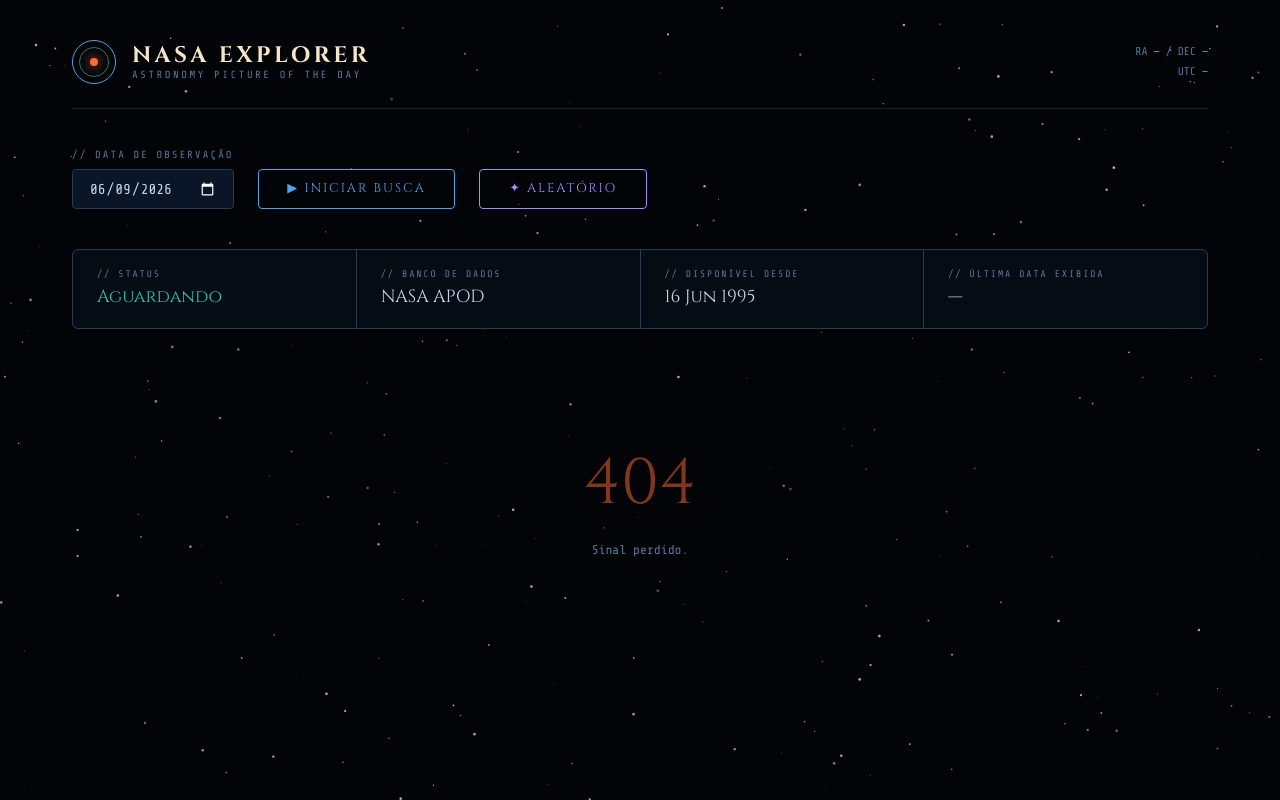
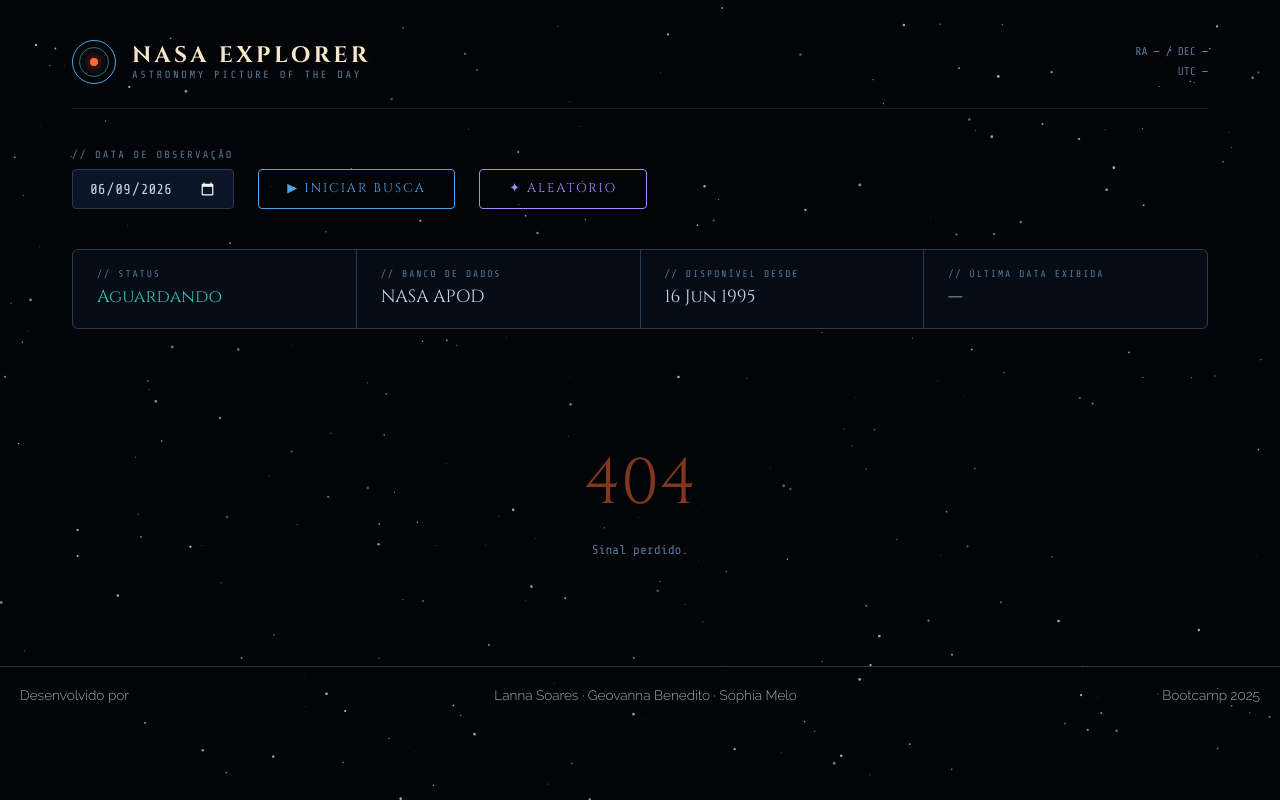
Before and after one commit to lannacsoares/nasa_space_explorer, a website with bundled scripts: page index.html in a window 1280 px wide. Built offline with nearby package versions, Linux system fonts and the light colour scheme; no server answers.

Commit message:
feat: adiciona rodapé com nomes dos integrantes

```diff
--- a/index.html
+++ b/index.html
@@ -121,6 +121,12 @@
 
 </div>
 
+<footer style="text-align: center; padding: 20px; margin-top: 40px; color: #aaa; font-size: 0.85rem; border-top: 1px solid #333;">
+  <p>Desenvolvido por</p>
+  <p>Lanna Soares · Geovanna Benedito · Sophia Melo</p>
+  <p>Bootcamp 2025</p>
+</footer>
+
 <script type="module" src="main.js"></script>
 
 </body>
```
